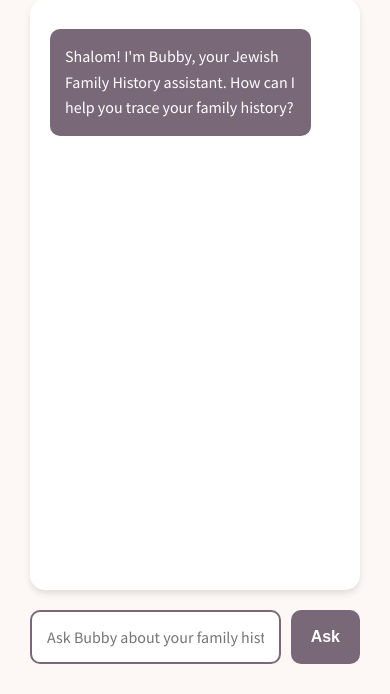
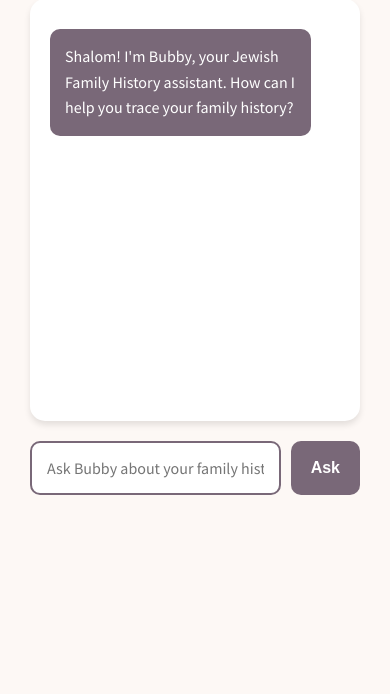
Before and after one commit to PixelNinja-VR/ask-bubby, a Flask app: page / in a window 390 px wide. Shown: the part 214-908 px from the top of the page. After the commit the page ends 709 px from the top, so only its background shows below. Run offline with Flask 2, Linux system fonts and the light colour scheme.

Commit message:
Update index.html
fix mobile button cutoff issue

```diff
--- a/templates/index.html
+++ b/templates/index.html
@@ -150,8 +150,7 @@
                 padding: 15px 20px;
             }
             .chat-container {
-                height: 70vh; /* Reduce height for smaller screens */
-                max-height: 70vh; /* Ensure it doesn't exceed 70% of the viewport */
+                max-height: 50vh; /* Limit max height to 60% of the viewport */
                 overflow-y: auto; /* Maintain scroll if content exceeds */
             }
         }
```
